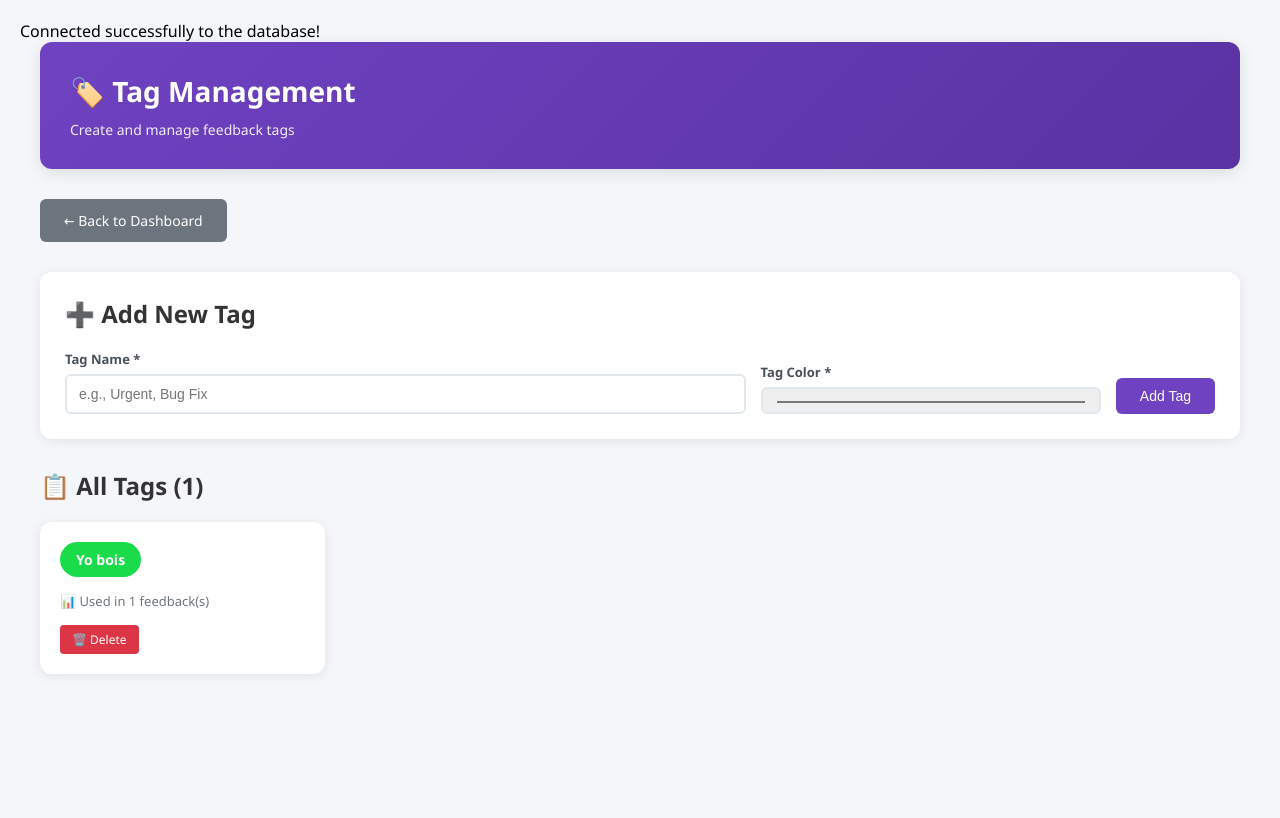
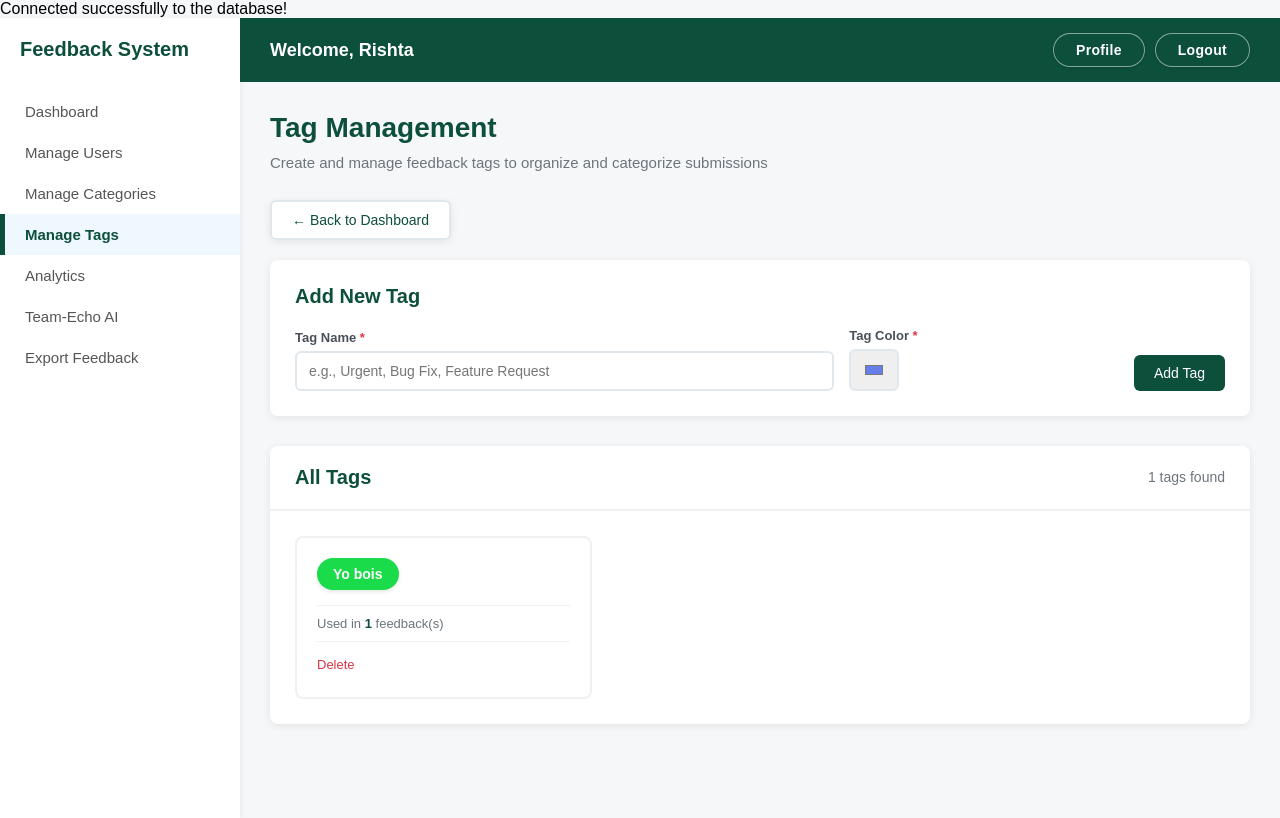
Before and after one commit to maha-shweta/Team-Echo, a PHP site: page /manage_tags.php in a window 1280 px wide. Before the commit the page ends 654 px from the top, so only its background shows below. Run offline with PHP 8.4, Linux system fonts and the light colour scheme; a user stored in the database is signed in; data comes from the database, SQL or seed files in the repository.

Commit message:
Update manage_tags.php

```diff
--- a/admin/manage_tags.php
+++ b/admin/manage_tags.php
@@ -8,6 +8,9 @@ if (!isset($_SESSION['user_id']) || $_SESSION['role'] != 'admin') {
 }
 
 include('../db/db.php');
+
+// Get username safely
+$username = isset($_SESSION['name']) ? $_SESSION['name'] : 'Admin';
 
 // Handle tag deletion
 if (isset($_GET['delete']) && is_numeric($_GET['delete'])) {
@@ -30,7 +33,18 @@ if ($_SERVER['REQUEST_METHOD'] == 'POST' && isset($_POST['add_tag'])) {
     $tag_name = trim($_POST['tag_name']);
     $tag_color = trim($_POST['tag_color']);
 
-    if (!empty($tag_name)) {
+    if (empty($tag_name)) {
+        $_SESSION['error'] = "Tag name is required.";
+    } else {
+        // Check if tag already exists
+        $check_sql = "SELECT tag_id FROM tags WHERE tag_name = ?";
+        $check_stmt = $conn->prepare($check_sql);
+        $check_stmt->bind_param("s", $tag_name);
+        $check_stmt->execute();
+
+        if ($check_stmt->get_result()->num_rows > 0) {
+            $_SESSION['error'] = "This tag already exists.";
+        } else {
             $sql = "INSERT INTO tags (tag_name, tag_color) VALUES (?, ?)";
             $stmt = $conn->prepare($sql);
             $stmt->bind_param("ss", $tag_name, $tag_color);
@@ -40,9 +54,11 @@ if ($_SERVER['REQUEST_METHOD'] == 'POST' && isset($_POST['add_tag'])) {
                 $_SESSION['error'] = "Error adding tag: " . $stmt->error;
             }
             $stmt->close();
+        }
+        $check_stmt->close();
+    }
     header('Location: manage_tags.php');
     exit;
-    }
 }
 
 // Fetch all tags
@@ -59,259 +75,71 @@ $tags_result = $conn->query($tags_sql);
 <head>
     <meta charset="UTF-8">
     <meta name="viewport" content="width=device-width, initial-scale=1.0">
-    <title>Manage Tags</title>
-    <style>
-        * {
-            margin: 0;
-            padding: 0;
-            box-sizing: border-box;
-        }
-
-        body {
-            font-family: 'Segoe UI', Tahoma, Geneva, Verdana, sans-serif;
-            background: #f5f6fa;
-            padding: 20px;
-        }
-
-        .container {
-            max-width: 1200px;
-            margin: 0 auto;
-        }
-
-        /* Header */
-        .header {
-            background: linear-gradient(135deg, #6f42c1 0%, #5a32a3 100%);
-            color: white;
-            padding: 30px;
-            border-radius: 12px;
-            margin-bottom: 30px;
-            box-shadow: 0 4px 15px rgba(0,0,0,0.1);
-        }
-
-        .header h1 {
-            font-size: 28px;
-            margin-bottom: 10px;
-        }
-
-        .header p {
-            opacity: 0.9;
-            font-size: 14px;
-        }
-
-        /* Messages */
-        .message {
-            padding: 15px 20px;
-            margin-bottom: 20px;
-            border-radius: 8px;
-            animation: slideIn 0.3s ease;
-        }
-
-        @keyframes slideIn {
-            from { opacity: 0; transform: translateY(-10px); }
-            to { opacity: 1; transform: translateY(0); }
-        }
-
-        .success {
-            background-color: #d4edda;
-            color: #155724;
-            border-left: 4px solid #28a745;
-        }
-
-        .error {
-            background-color: #f8d7da;
-            color: #721c24;
-            border-left: 4px solid #dc3545;
-        }
-
-        /* Navigation */
-        .nav-buttons {
-            display: flex;
-            gap: 10px;
-            margin-bottom: 30px;
-        }
-
-        .button {
-            padding: 12px 24px;
-            border-radius: 6px;
-            text-decoration: none;
-            font-weight: 500;
-            transition: all 0.3s ease;
-            border: none;
-            cursor: pointer;
-            font-size: 14px;
-        }
-
-        .btn-secondary {
-            background: #6c757d;
-            color: white;
-        }
-
-        .btn-secondary:hover {
-            background: #5a6268;
-            transform: translateY(-2px);
-        }
-
-        /* Add Tag Form */
-        .add-tag-section {
-            background: white;
-            padding: 25px;
-            border-radius: 12px;
-            margin-bottom: 30px;
-            box-shadow: 0 2px 12px rgba(0,0,0,0.08);
-        }
-
-        .add-tag-section h2 {
-            margin-bottom: 20px;
-            color: #333;
-        }
-
-        .form-row {
-            display: grid;
-            grid-template-columns: 2fr 1fr auto;
-            gap: 15px;
-            align-items: end;
-        }
-
-        .form-group label {
-            display: block;
-            margin-bottom: 6px;
-            font-weight: 600;
-            color: #495057;
-            font-size: 13px;
-        }
-
-        .form-group input {
-            width: 100%;
-            padding: 10px 12px;
-            border: 2px solid #e1e8ed;
-            border-radius: 6px;
-            font-size: 14px;
-        }
-
-        .form-group input:focus {
-            outline: none;
-            border-color: #6f42c1;
-        }
-
-        .btn-primary {
-            background: #6f42c1;
-            color: white;
-            padding: 10px 24px;
-        }
-
-        .btn-primary:hover {
-            background: #5a32a3;
-        }
-
-        /* Tags Grid */
-        .tags-grid {
-            display: grid;
-            grid-template-columns: repeat(auto-fill, minmax(250px, 1fr));
-            gap: 20px;
-        }
-
-        .tag-card {
-            background: white;
-            padding: 20px;
-            border-radius: 12px;
-            box-shadow: 0 2px 12px rgba(0,0,0,0.08);
-            transition: transform 0.3s ease;
-        }
-
-        .tag-card:hover {
-            transform: translateY(-5px);
-            box-shadow: 0 6px 20px rgba(0,0,0,0.12);
-        }
-
-        .tag-header {
-            display: flex;
-            justify-content: space-between;
-            align-items: center;
-            margin-bottom: 15px;
-        }
-
-        .tag-badge {
-            padding: 8px 16px;
-            border-radius: 20px;
-            color: white;
-            font-weight: 600;
-            font-size: 14px;
-        }
-
-        .tag-stats {
-            color: #6c757d;
-            font-size: 13px;
-        }
-
-        .tag-actions {
-            margin-top: 15px;
-            display: flex;
-            gap: 10px;
-        }
-
-        .btn-sm {
-            padding: 6px 12px;
-            font-size: 12px;
-            border-radius: 4px;
-        }
-
-        .btn-danger {
-            background: #dc3545;
-            color: white;
-        }
-
-        .btn-danger:hover {
-            background: #c82333;
-        }
-
-        @media (max-width: 768px) {
-            .form-row {
-                grid-template-columns: 1fr;
-            }
-
-            .tags-grid {
-                grid-template-columns: 1fr;
-            }
-        }
-    </style>
+    <title>Manage Tags - Anonymous Feedback System</title>
+    <link rel="stylesheet" href="manage_tags.css">
 </head>
 <body>
 
-<div class="container">
-    <!-- Header -->
-    <div class="header">
-        <h1>🏷️ Tag Management</h1>
-        <p>Create and manage feedback tags</p>
+<div class="main-layout">
+    <!-- Sidebar -->
+    <aside class="sidebar">
+        <div class="system-title">Feedback System</div>
+        <nav class="nav-menu">
+            <a href="admin_dashboard.php" class="nav-item">Dashboard</a>
+            <a href="manage_users.php" class="nav-item">Manage Users</a>
+            <a href="../category/manage_category.php" class="nav-item">Manage Categories</a>
+            <a href="manage_tags.php" class="nav-item active">Manage Tags</a>
+            <a href="analytics_dashboard.php" class="nav-item">Analytics</a>
+            <a href="../dashboard/ai_analytics_dashboard.php" class="nav-item">Team-Echo AI</a>
+            <a href="../feedback/export_feedback.php" class="nav-item">Export Feedback</a>
+        </nav>
+    </aside>
+
+    <!-- Main Content Area -->
+    <div class="content-area">
+        <!-- Top Header -->
+        <header class="top-header">
+            <div class="welcome-text">Welcome, <?php echo htmlspecialchars($username); ?></div>
+            <div class="header-buttons">
+                <a href="../user/profile.php" class="btn-header">Profile</a>
+                <a href="../user/logout.php" class="logout-btn">Logout</a>
+            </div>
+        </header>
+
+        <!-- Dashboard Content -->
+        <main class="dashboard-content">
+            <!-- Page Header -->
+            <div class="page-header">
+                <h1>Tag Management</h1>
+                <p>Create and manage feedback tags to organize and categorize submissions</p>
             </div>
 
             <!-- Messages -->
             <?php
             if (isset($_SESSION['success'])) {
-        echo '<div class="message success">✅ ' . htmlspecialchars($_SESSION['success']) . '</div>';
+                echo '<div class="message success">' . htmlspecialchars($_SESSION['success']) . '</div>';
                 unset($_SESSION['success']);
             }
             if (isset($_SESSION['error'])) {
-        echo '<div class="message error">❌ ' . htmlspecialchars($_SESSION['error']) . '</div>';
+                echo '<div class="message error">' . htmlspecialchars($_SESSION['error']) . '</div>';
                 unset($_SESSION['error']);
             }
             ?>
 
-    <!-- Navigation -->
-    <div class="nav-buttons">
-        <a href="admin_dashboard.php" class="button btn-secondary">← Back to Dashboard</a>
-    </div>
+            <!-- Back Button -->
+            <a href="admin_dashboard.php" class="button btn-back">← Back to Dashboard</a>
 
             <!-- Add Tag Section -->
             <div class="add-tag-section">
-        <h2>➕ Add New Tag</h2>
+                <h2>Add New Tag</h2>
                 <form method="POST" action="">
                     <div class="form-row">
                         <div class="form-group">
-                    <label for="tag_name">Tag Name *</label>
-                    <input type="text" id="tag_name" name="tag_name" required placeholder="e.g., Urgent, Bug Fix">
+                            <label for="tag_name">Tag Name <span class="required">*</span></label>
+                            <input type="text" id="tag_name" name="tag_name" required placeholder="e.g., Urgent, Bug Fix, Feature Request">
                         </div>
                         <div class="form-group">
-                    <label for="tag_color">Tag Color *</label>
+                            <label for="tag_color">Tag Color <span class="required">*</span></label>
                             <input type="color" id="tag_color" name="tag_color" value="#667eea" required>
                         </div>
                         <div class="form-group">
@@ -322,9 +150,14 @@ $tags_result = $conn->query($tags_sql);
             </div>
 
             <!-- Tags Grid -->
-    <h2 style="margin-bottom: 20px; color: #333;">📋 All Tags (<?php echo $tags_result->num_rows; ?>)</h2>
+            <div class="table-container">
+                <div class="table-header">
+                    <h2>All Tags</h2>
+                    <span class="results-count"><?php echo $tags_result->num_rows; ?> tags found</span>
+                </div>
+
+                <?php if ($tags_result->num_rows > 0): ?>
                     <div class="tags-grid">
-        <?php if ($tags_result->num_rows > 0): ?>
                         <?php while ($tag = $tags_result->fetch_assoc()): ?>
                             <div class="tag-card">
                                 <div class="tag-header">
@@ -333,20 +166,26 @@ $tags_result = $conn->query($tags_sql);
                                     </span>
                                 </div>
                                 <div class="tag-stats">
-                        📊 Used in <?php echo $tag['usage_count']; ?> feedback(s)
+                                    Used in <strong><?php echo $tag['usage_count']; ?></strong> feedback(s)
                                 </div>
                                 <div class="tag-actions">
                                     <a href="?delete=<?php echo $tag['tag_id']; ?>"
-                           class="button btn-sm btn-danger"
+                                       class="action-link delete-link"
                                        onclick="return confirm('Delete this tag? It will be removed from all feedback.')">
-                            🗑️ Delete
+                                        Delete
                                     </a>
                                 </div>
                             </div>
                         <?php endwhile; ?>
+                    </div>
                 <?php else: ?>
-            <p style="grid-column: 1/-1; text-align: center; color: #6c757d;">No tags found. Add your first tag above!</p>
+                    <div class="no-results">
+                        <h3>No tags found</h3>
+                        <p>Add your first tag above to get started!</p>
+                    </div>
                 <?php endif; ?>
+            </div>
+        </main>
     </div>
 </div>
 
```
Lines whose indentation alone changed are shown as unchanged.
